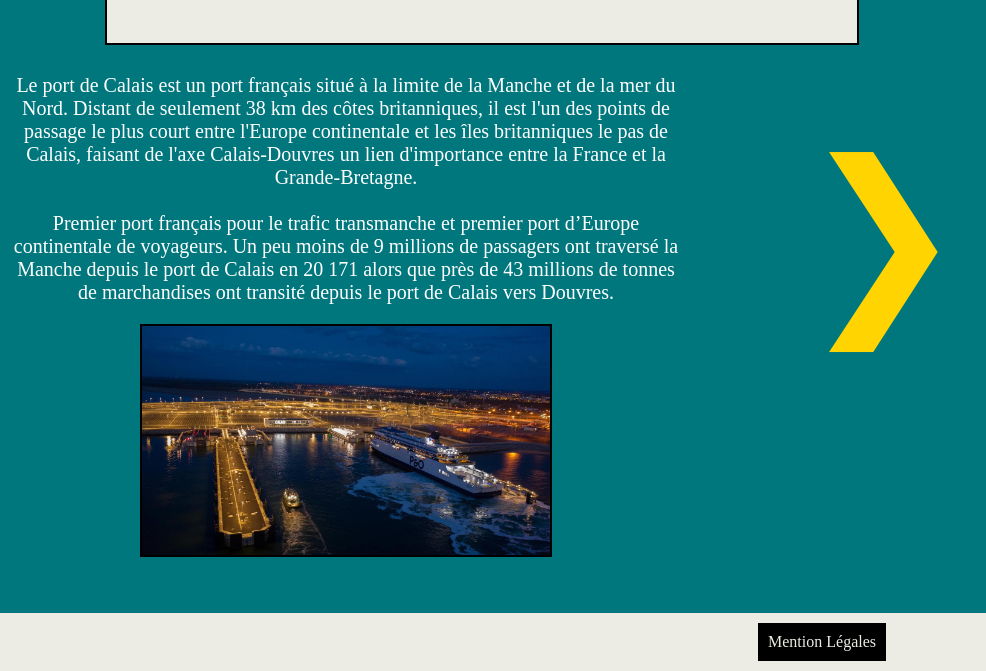
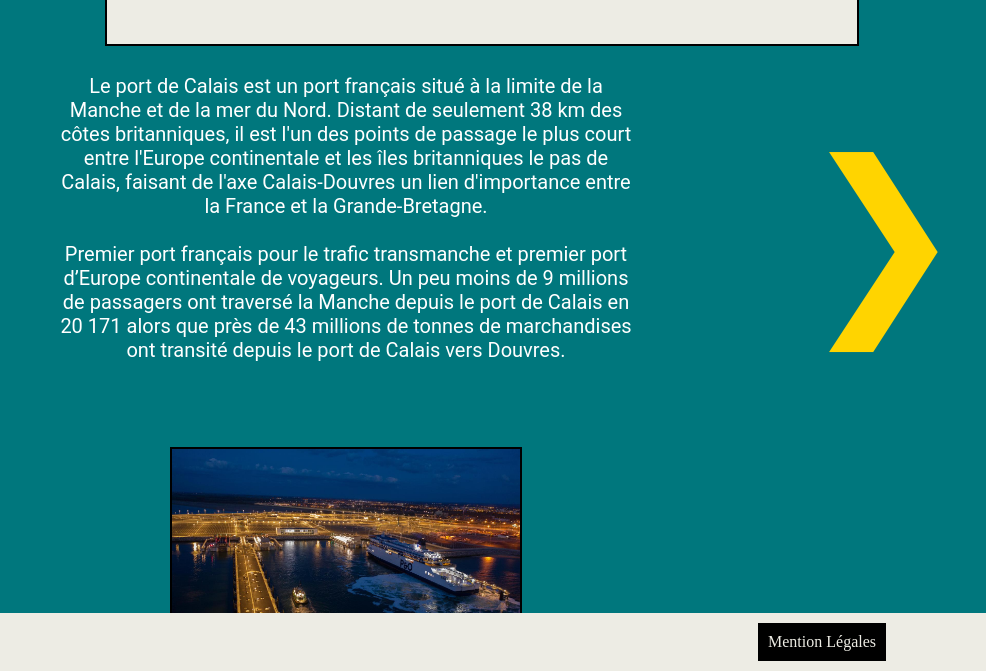
Before and after one commit to UwUG-Hippo0640/SAE-WEB-BORNPORT, a plain HTML site: page SITE/Acceuil.html in a window 1280 px wide. Shown: the part 129-800 px from the top of the page, 294-1280 px from the left. Drawn offline with Linux system fonts and the light colour scheme.

Commit message:
changement de police

```diff
--- a/SITE/assets/css/style_a.css
+++ b/SITE/assets/css/style_a.css
@@ -45,6 +45,7 @@ footer {
   padding-bottom: 25px;
   text-align: center;
   border: 2px #000000 solid;
+  font-family: Roboto;
 }
 
 .ML {
@@ -126,15 +127,16 @@ footer {
 }
 
 .contenu {
-  font-family: Poppins;
+  font-family: Roboto;
   color: white;
   font-size: 125%;
-  padding-left: 300px;
-  padding-right: 300px;
+  padding-left: 350px;
+  padding-right: 350px;
   text-align: center;
 }
 
 .imageportnuit {
+  margin-top: 65px;
   width: 60%;
   border: 2px #000000 solid;
 }
```
